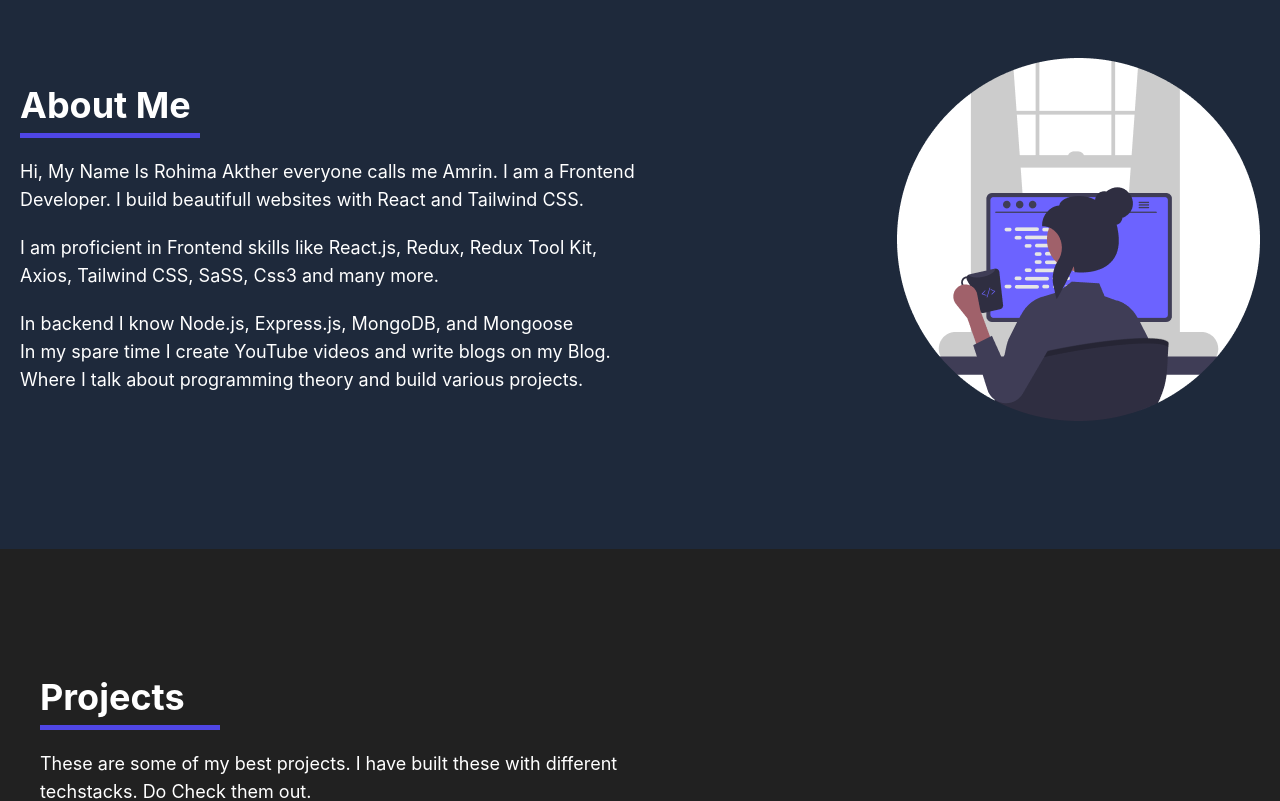
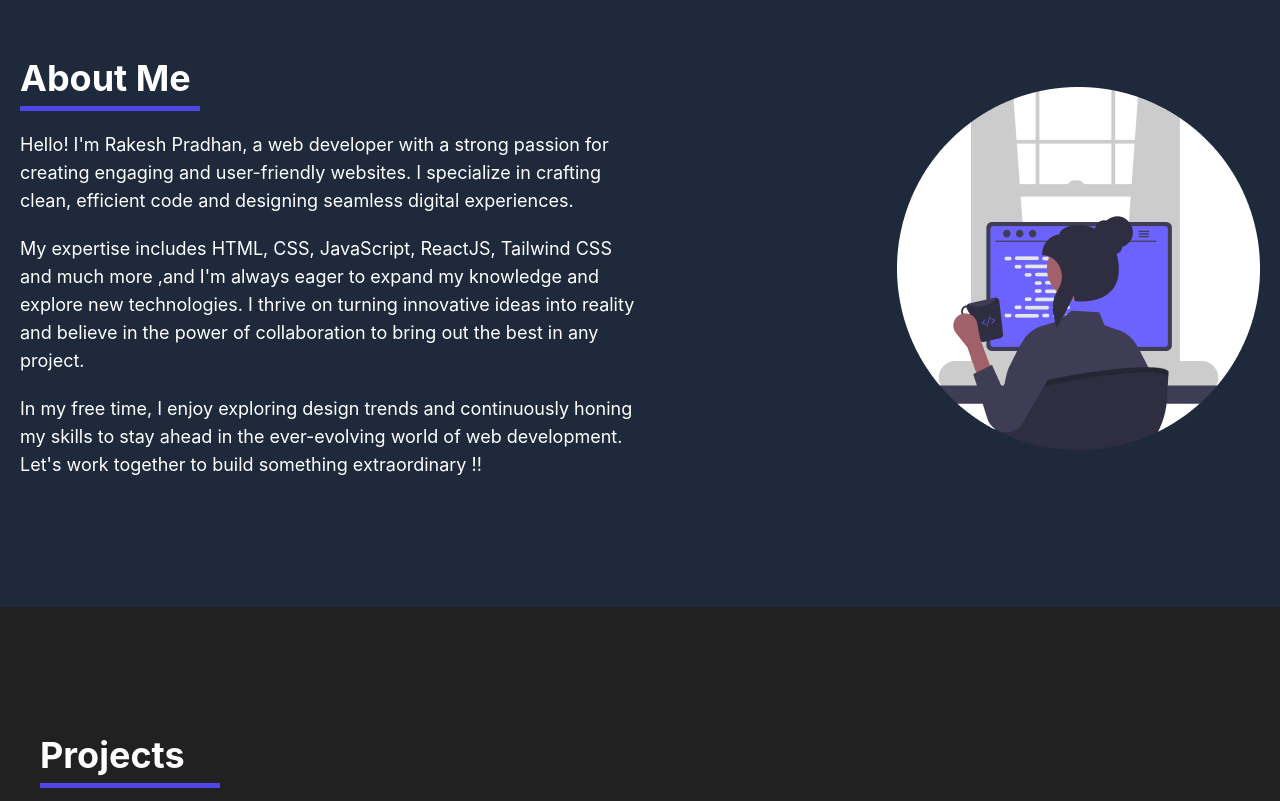
Before and after one commit to kingpin8510/Portfolio, a React (Create React App) app: page / in a window 1280 px wide. Shown: the part 1000-1801 px from the top of the page. Built offline with nearby package versions, Linux system fonts and the light colour scheme.

Commit message:
Updating about me

```diff
--- a/src/App.css
+++ b/src/App.css
@@ -71,6 +71,8 @@ h1 {
     line-height: 1.5 !important;
 }
 
+
+/* Projects card */
 
 .card {
     position: relative;
--- a/src/components/About.jsx
+++ b/src/components/About.jsx
@@ -11,21 +11,26 @@ const About = () => {
           </h2>
 
           <p className="pb-5">
-            Hi, My Name Is Rohima Akther everyone calls me Amrin. I am a
-            Frontend Developer. I build beautifull websites with React and
-            Tailwind CSS.
+            Hello! I'm Rakesh Pradhan, a web developer with a strong passion for
+            creating engaging and user-friendly websites. I specialize in
+            crafting clean, efficient code and designing seamless digital
+            experiences.
           </p>
           <p className="pb-5">
-            I am proficient in Frontend skills like React.js, Redux, Redux Tool
-            Kit, Axios, Tailwind CSS, SaSS, Css3 and many more.
+            My expertise includes HTML, CSS, JavaScript, ReactJS, Tailwind CSS
+            and much more ,and I'm always eager to expand my knowledge and
+            explore new technologies. I thrive on turning innovative ideas into
+            reality and believe in the power of collaboration to bring out the
+            best in any project.
           </p>
 
-          <p>In backend I know Node.js, Express.js, MongoDB, and Mongoose</p>
+          <p>
+            In my free time, I enjoy exploring design trends and continuously
+            honing my skills to stay ahead in the ever-evolving world of web
+            development.
+          </p>
 
-          <p>
-            In my spare time I create YouTube videos and write blogs on my Blog.
-            Where I talk about programming theory and build various projects.
-          </p>
+          <p>Let's work together to build something extraordinary !!</p>
         </div>
 
         <div className="about-img">
--- a/src/components/Projects.jsx
+++ b/src/components/Projects.jsx
@@ -109,7 +109,7 @@ const Projects = () => {
                 </a>
                 <a
                   href={project.code}
-                  className="card__button secondary bg-gray-700 hover:bg-gray-800 text-white font-bold py-2 px-4 rounded"
+                  className="card__button bg-gray-700 hover:bg-blue-800 text-white font-bold py-2 px-4 rounded"
                 >
                   Source Code
                 </a>
```
